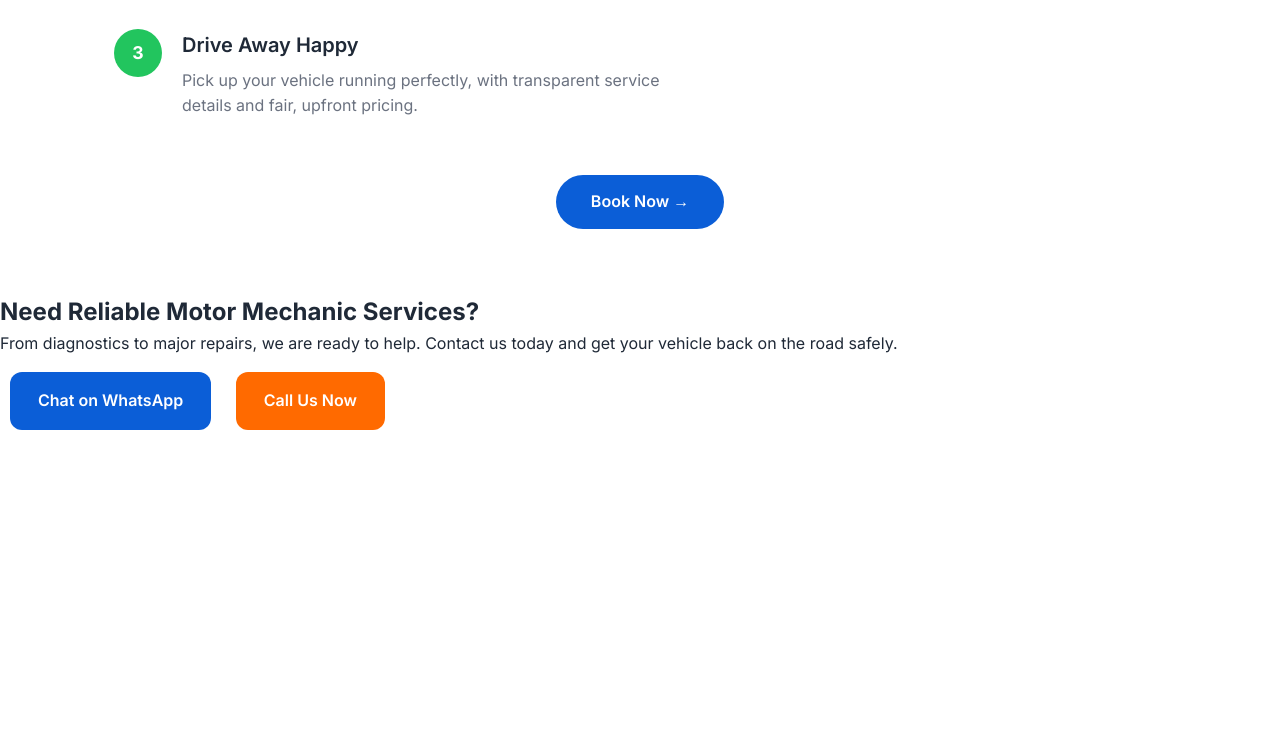
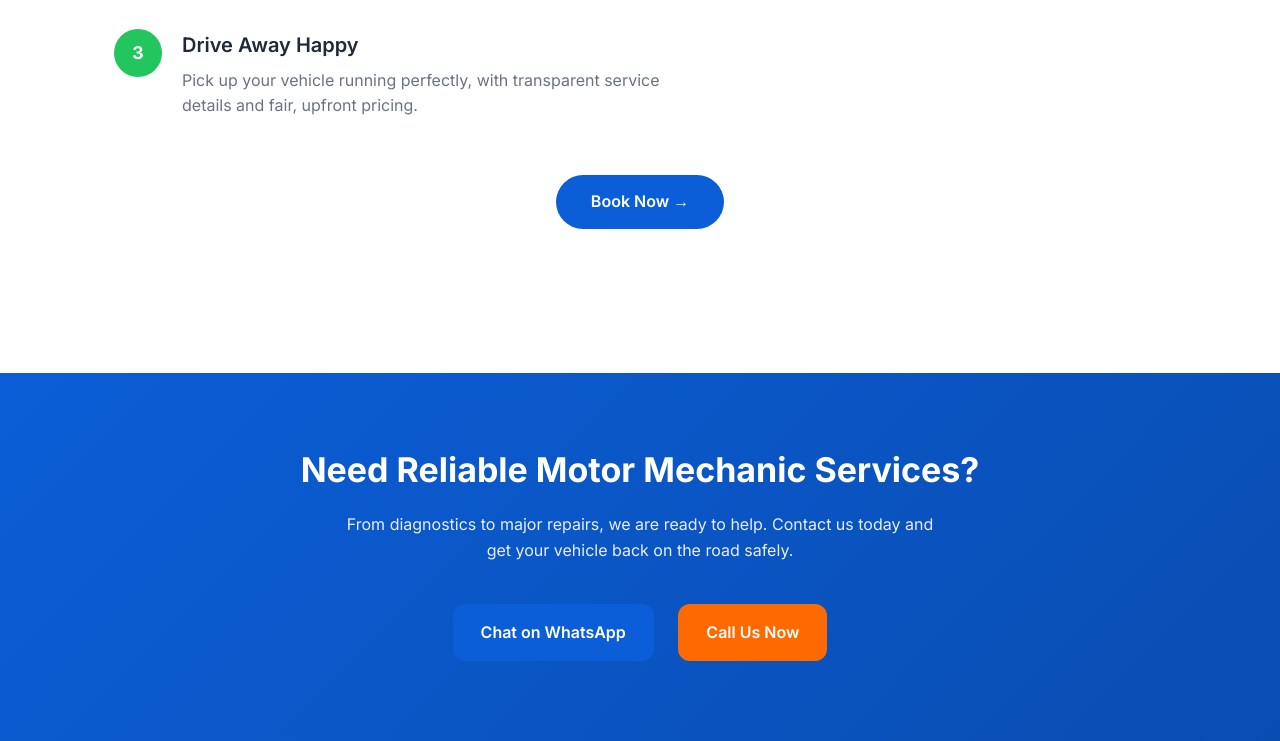
Before and after one commit to lemarkerting/Judah-kurayi, a plain HTML site: page index.html in a window 1280 px wide. Shown: the part 2110-2851 px from the top of the page. Before the commit the page ends 2540 px from the top, so only its background shows below. Drawn offline with Linux system fonts and the light colour scheme.

Commit message:
Add final CTA styles to style.css
Add styles for final call-to-action section.

```diff
--- a/style.css
+++ b/style.css
@@ -345,3 +345,27 @@ body {
     gap: 2rem;
   }
 }
+/* FINAL CTA */
+.final-cta {
+  background: linear-gradient(135deg, #0b5ed7, #094db1);
+  color: #fff;
+  text-align: center;
+  padding: 70px 20px;
+  margin-top: 80px;
+}
+
+.final-cta h2 {
+  font-size: 34px;
+  margin-bottom: 15px;
+}
+
+.final-cta p {
+  max-width: 600px;
+  margin: 0 auto 30px;
+  font-size: 16px;
+  opacity: 0.9;
+}
+
+.cta-buttons .btn {
+  margin: 10px;
+}
```
